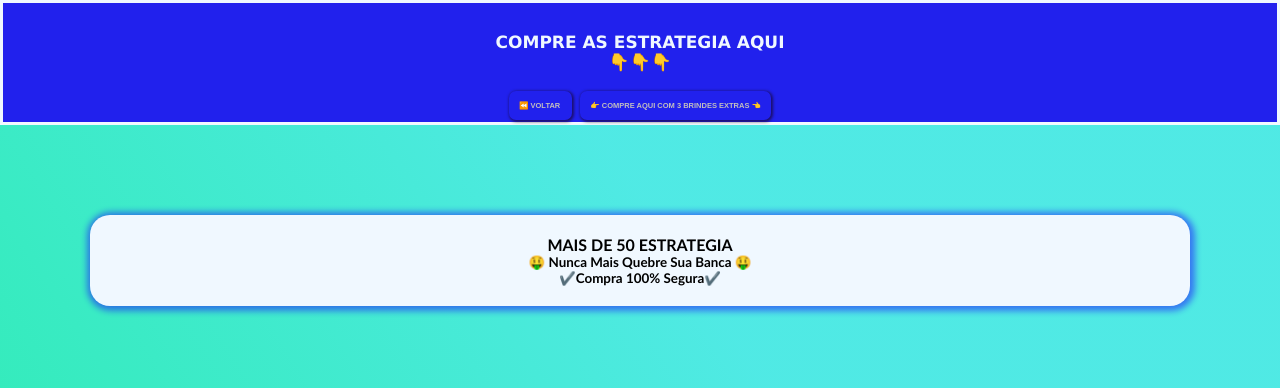
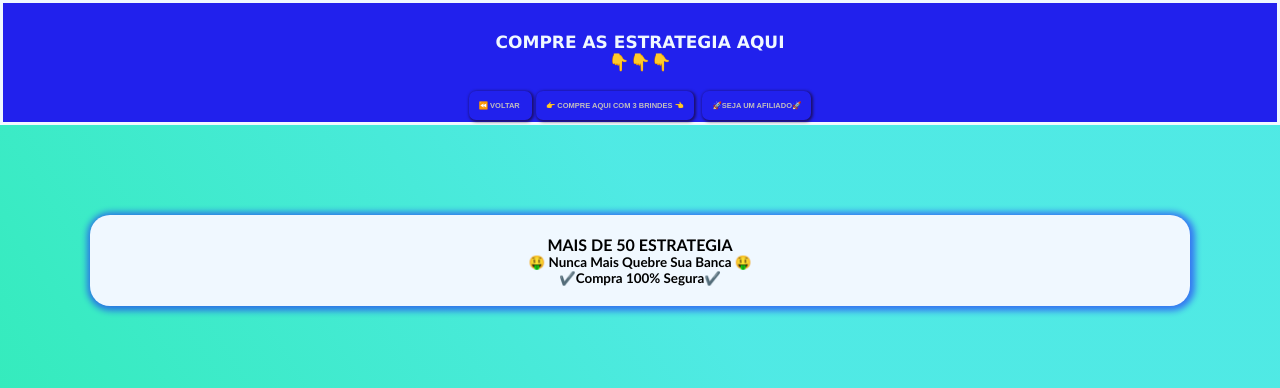
Before and after one commit to VznPlay/VznPlay, a plain HTML site: page estrategia.html in a window 1280 px wide. Shown: the top 388 px of the page. Drawn offline with Linux system fonts and the light colour scheme.

Commit message:
ATUALIZEI 28/03

```diff
--- a/css/estrategia.css
+++ b/css/estrategia.css
@@ -28,7 +28,7 @@ body{
   }
 
   .mudacor{
-  margin:4px;
+  margin:2px;
 
   }
 
--- a/estrategia.html
+++ b/estrategia.html
@@ -19,8 +19,8 @@
       👇👇👇 </h1>
 
       <a id="ax" class="mudacor" href="index.html">⏪ VOLTAR </a>
-      <a id="ax" class="mudacor" href="#">👉 COMPRE AQUI COM 3 BRINDES EXTRAS 👈</a>
-
+      <a id="ax" class="mudacor" href="https://pay.kiwify.com.br/re50Lbk" target="_blank">👉 COMPRE AQUI COM 3 BRINDES 👈</a>
+      <a id="ax" class="mudacor" href="https://dashboard.kiwify.com.br/join/affiliate/l3HjGpn3" target="_blank">🚀SEJA UM AFILIADO🚀</a>
 
   </nav>
 
@@ -46,7 +46,7 @@
 
 <h4> AQUI VOÇE CONSEGUE TODAS AS EXTRATEGIAS E COMO USAR ELAS!!! PARA ADIQUIRIR O PRODUTO BASTA IR AO TOPO DO SITE, A COMPRA E FEITA PELA A KIWIFY E VOÇE PODE PARCELAR EM ATE 12x 🚀💸🤑 </h4>
 
-<a href="#"><img class="parcela" src="https://computerservicecenter.com.br/imagens/parcelamento.png" alt="imagem de parcelamento 12x"></a>
+<a href="https://pay.kiwify.com.br/re50Lbk" target="_blank"><img class="parcela" src="https://computerservicecenter.com.br/imagens/parcelamento.png" alt="imagem de parcelamento 12x"></a>
 
   <footer class="vznplay">
     <h5>
```
